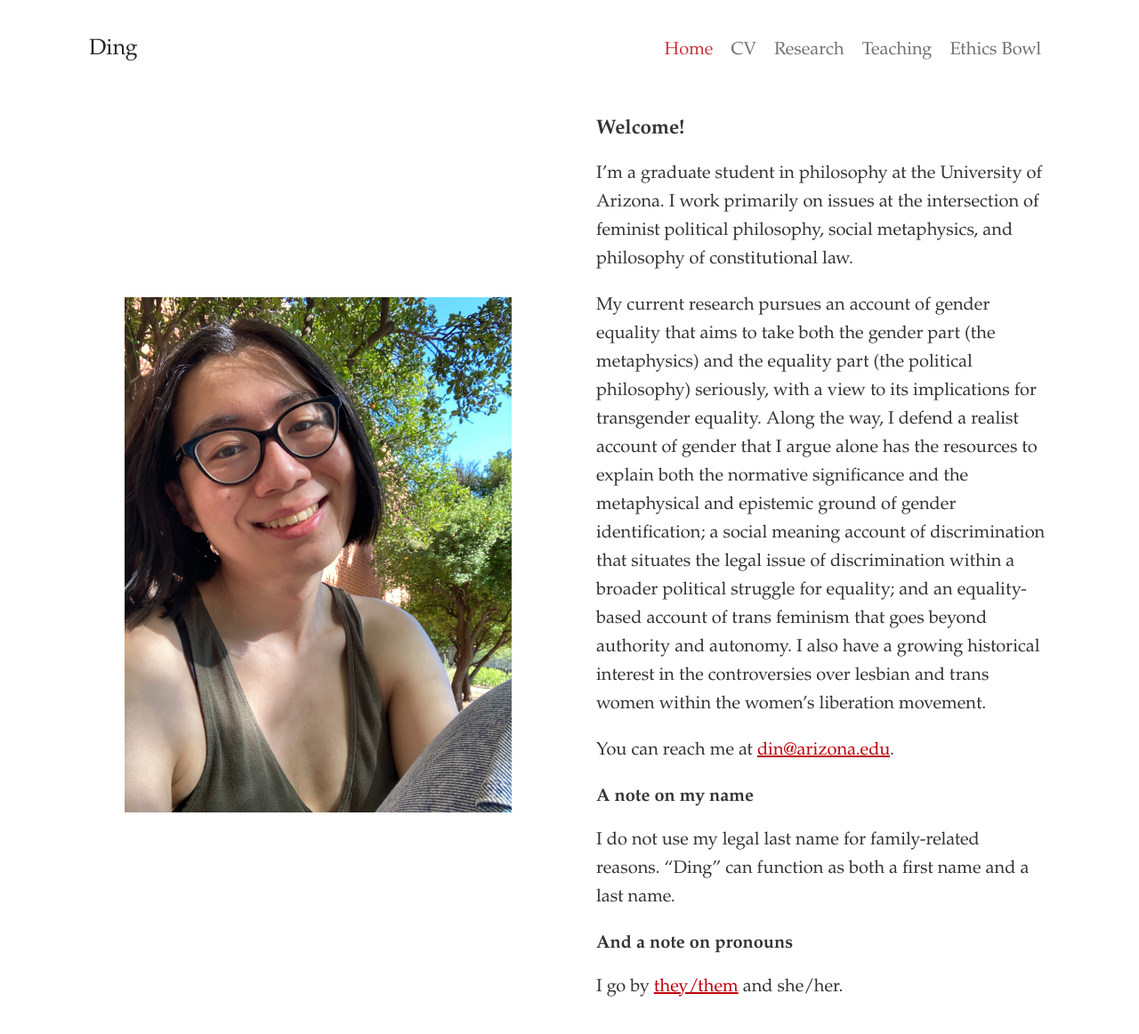
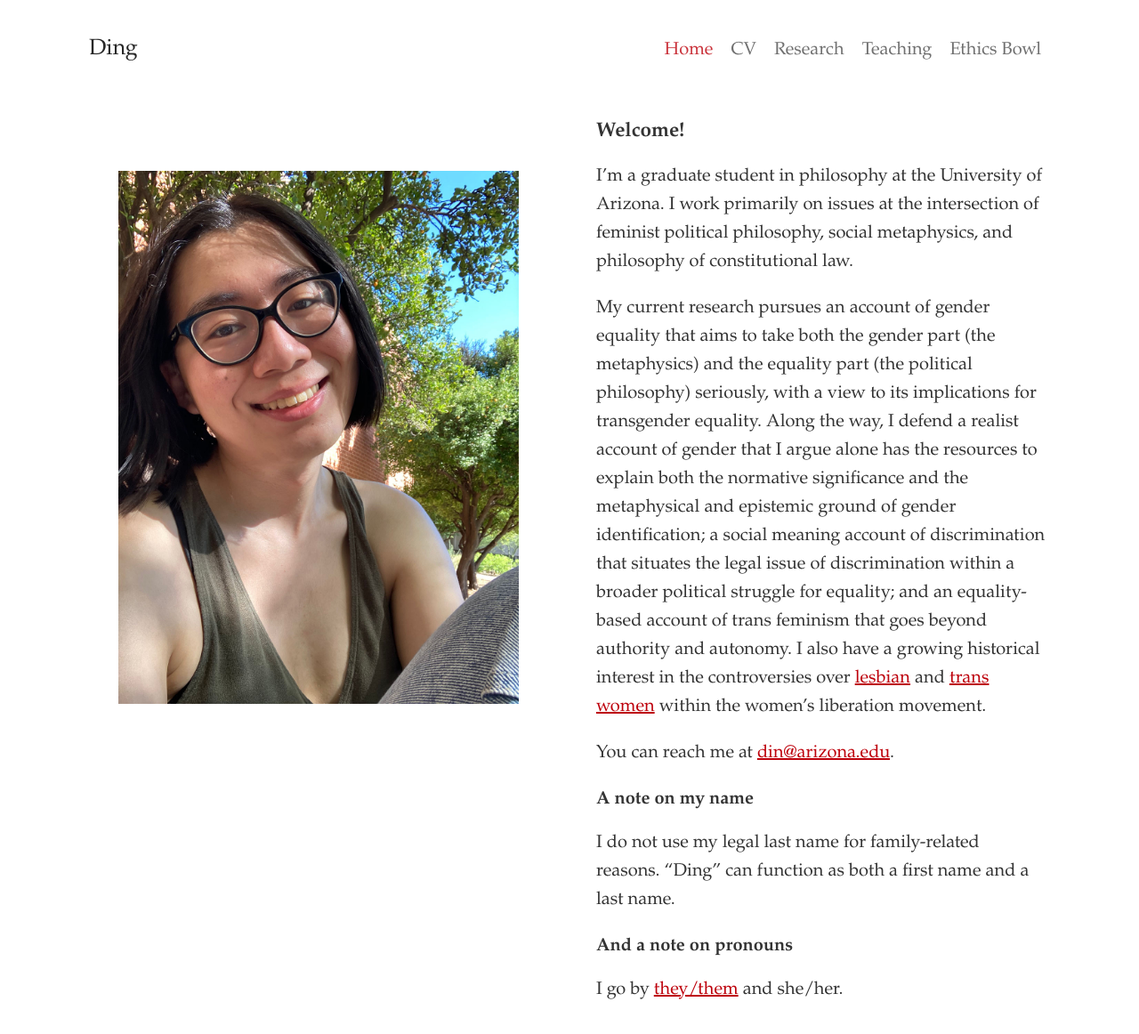
Before and after one commit to dingherself/dingherself.github.io, a Jekyll site: the page built from index.html, in a window 1280 px wide and 1208 px high. Shown: the top 1162 px of the window at 89% size. Built offline with Jekyll 4.4.1, drawn with Linux system fonts in a browser that asks for light colours; nearby versions of some CDN libraries; some web fonts are replaced.

Commit message:
fix photo alignment

```diff
--- a/_layouts/home.html
+++ b/_layouts/home.html
@@ -31,10 +31,10 @@
 
   <main id="content" role="main" class="container">
     <div class="container px-3">
-      <div class="row justify-content-center align-items-center gx-5">
+      <div class="row justify-content-center align-items-start gx-5">
         {%- if page.headerpicurl -%}
-        <div class="col-11 col-md-6 col-xxl-5 mt-2 mt-lg-0">
-          <p style="text-align:center;"><a href="{{ page.headerpicurl | prepend: site.baseurl }}"><img class="img-fluid mt-2 float-left mw-100 headerphoto" src="{{ page.headerpicurl | prepend: site.baseurl }}" alt="{{ page.headerpicalt }}"></a></p>
+        <div class="col-11 col-md-6 col-xxl-5 mt-2 mt-md-5">
+          <p style="text-align:center;"><a href="{{ page.headerpicurl | prepend: site.baseurl }}"><img class="img-fluid mt-2 mt-md-3 float-left mw-100 headerphoto" src="{{ page.headerpicurl | prepend: site.baseurl }}" alt="{{ page.headerpicalt }}"></a></p>
           {%- if page.headerpictext -%}
             <p style="text-align:center; color: #777; margin-top: -0.5rem;"><small>{{ page.headerpictext }}</small></p>
           {%- endif -%}
--- a/assets/ding.scss
+++ b/assets/ding.scss
@@ -174,8 +174,9 @@
   }
 
   .headerphoto {
-    width: 435px;
+    width: 450px;
   }
+
 }
 
 @include media-breakpoint-up(xxl) {
@@ -184,6 +185,7 @@
   }
 
   .headerphoto {
-    width: 450px;
+    width: 475px;
   }
+
 }
--- a/index.html
+++ b/index.html
@@ -7,11 +7,11 @@
 headerpicalt: "A picture of me looking into the camera, smiling."
 ---
 
-<h1 style="font-size: 1.125rem">Welcome!</h1>
+<h1 style="font-size: 1.125rem; padding-top: 2pt;">Welcome!</h1>
 
 <p>I’m a graduate student in philosophy at the University of Arizona. I work primarily on issues at the intersection of feminist political philosophy, social metaphysics, and philosophy of constitutional law.</p>
 
-<p>My current research pursues an account of gender equality that aims to take both the gender part (the metaphysics) and the equality part (the political philosophy) seriously, with a view to its implications for transgender equality. Along the way, I defend a realist account of gender that I argue alone has the resources to explain both the normative significance and the metaphysical and epistemic ground of gender identification; a social meaning account of discrimination that situates the legal issue of discrimination within a broader political struggle for equality; and an equality-based account of trans feminism that goes beyond authority and autonomy. I also have a growing historical interest in the controversies over lesbian and trans women within the women’s liberation movement.</p>
+<p>My current research pursues an account of gender equality that aims to take both the gender part (the metaphysics) and the equality part (the political philosophy) seriously, with a view to its implications for transgender equality. Along the way, I defend a realist account of gender that I argue alone has the resources to explain both the normative significance and the metaphysical and epistemic ground of gender identification; a social meaning account of discrimination that situates the legal issue of discrimination within a broader political struggle for equality; and an equality-based account of trans feminism that goes beyond authority and autonomy. I also have a growing historical interest in the controversies over <a href="https://repository.duke.edu/dc/wlmpc/wlmms01011">lesbian</a> and <a href="https://revolution.berkeley.edu/diary-mad-organizer-wclc-conference">trans women</a> within the women’s liberation movement.</p>
 
 <script language="JavaScript" type="text/javascript">
   var u = "din";
```
Also changed, not shown: _layouts/default.html (+4 -4 lines).
